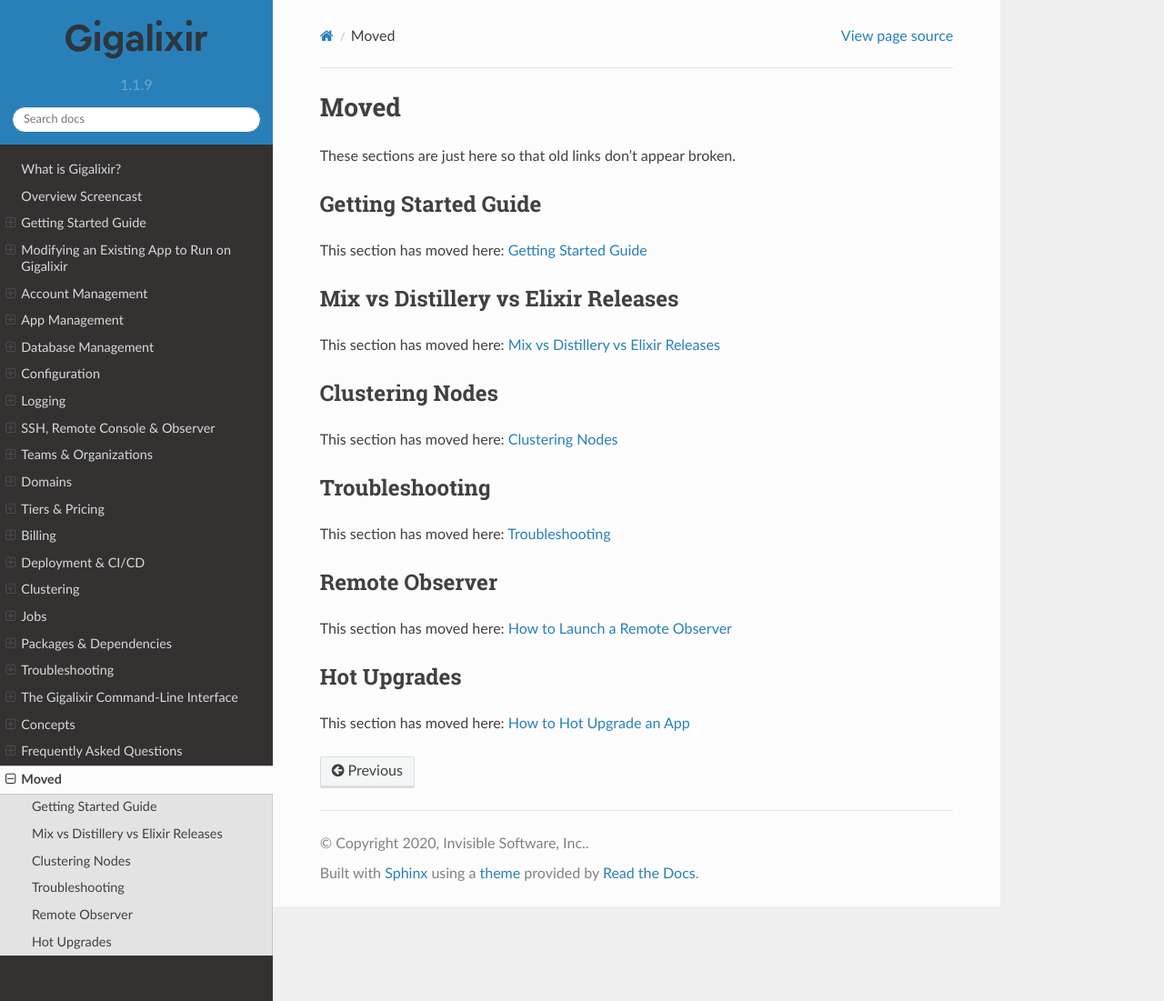
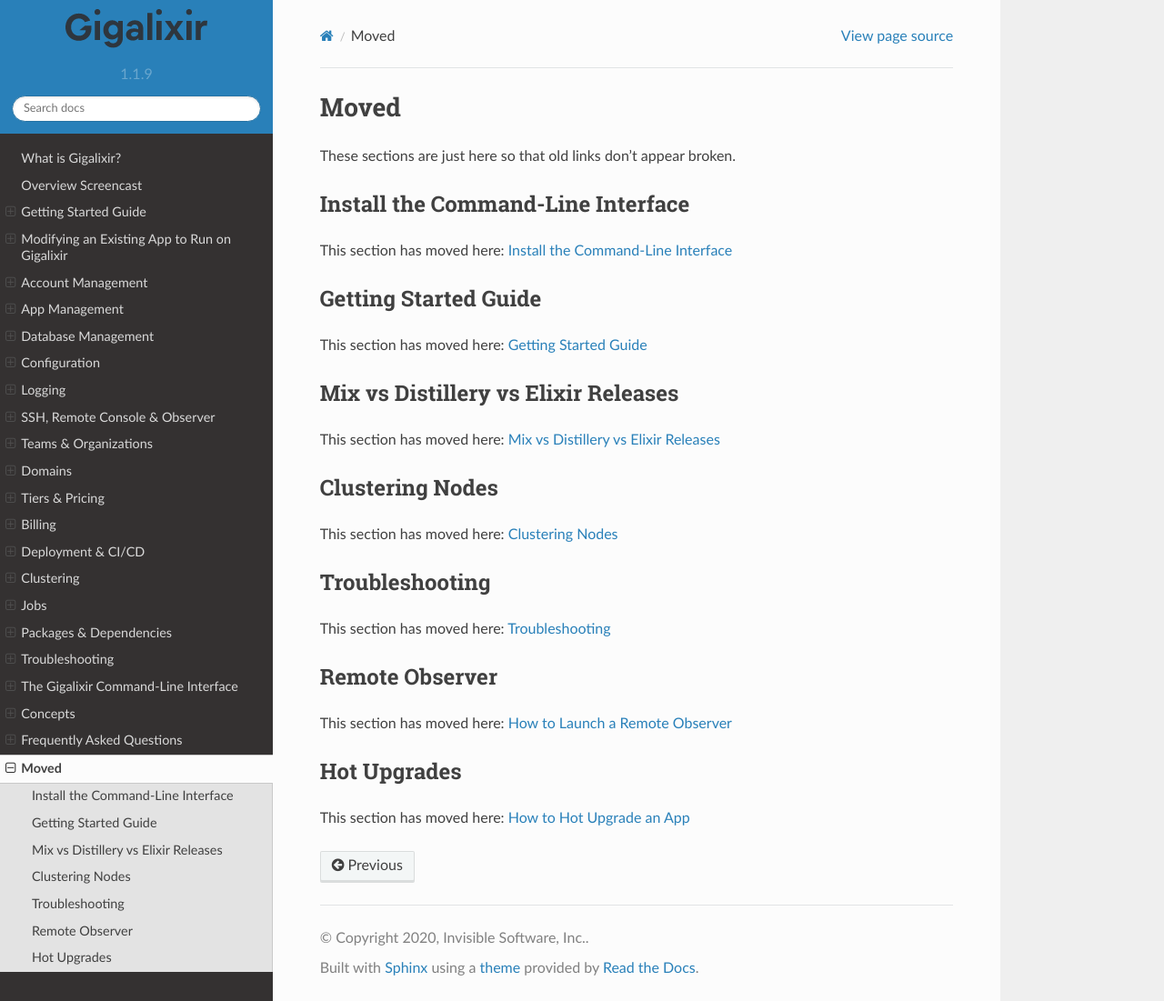
Before and after one commit to gigalixir/gigalixir-cli, a Sphinx documentation site: the page built from docs/source/main.rst, in a window 1280 px wide and 1101 px high. Shown: the whole window at 91% size. Built offline with Sphinx 7.4.7 and the Read the Docs theme 2.0.0, drawn with Linux system fonts in a browser that asks for light colours.

Commit message:
cli link moved.

```diff
--- a/docs/source/main.rst
+++ b/docs/source/main.rst
@@ -2,6 +2,13 @@ Moved
 ~~~~~
 
 These sections are just here so that old links don't appear broken.
+
+.. _`install-the-command-line-interface`:
+
+Install the Command-Line Interface
+==================================
+
+This section has moved here: :ref:`install the CLI`
 
 .. _`getting-started-guide`:
 
```
